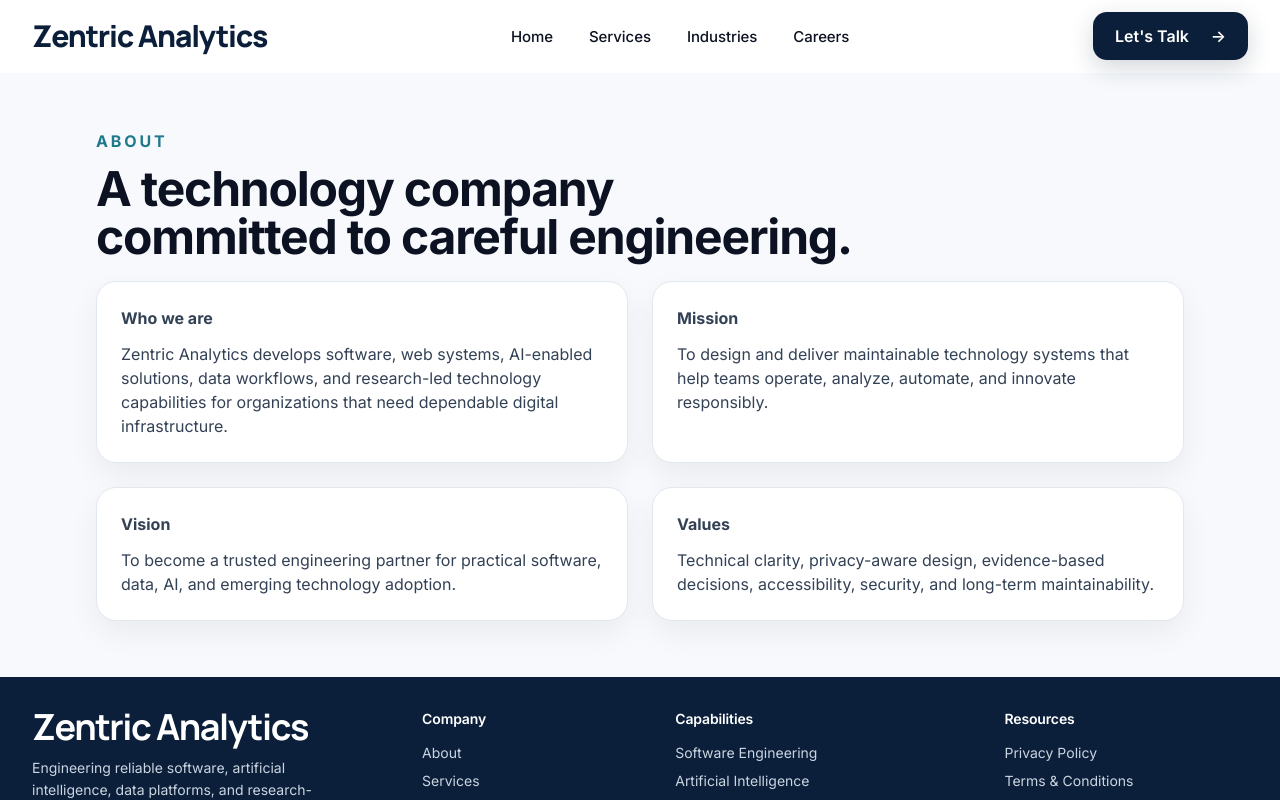
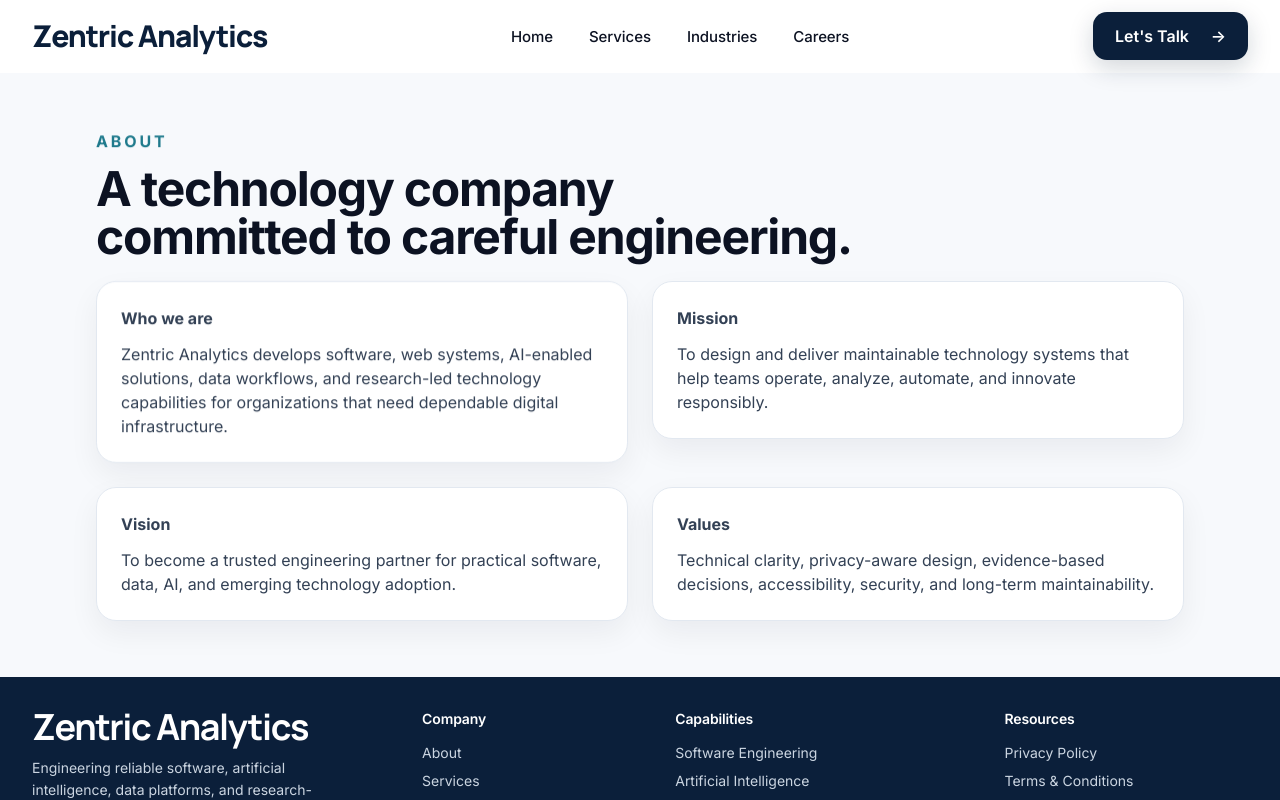
Before and after one commit to Zentric-Analytics/Zentricanalytics.com, a Next.js app: page /about in a window 1280 px wide. Shown: the top 800 px of the page. Built offline with nearby package versions, Linux system fonts and the light colour scheme.

Commit message:
Apply global motion to About page

```diff
--- a/src/app/about/page.tsx
+++ b/src/app/about/page.tsx
@@ -1,2 +1,48 @@
-import { PageShell } from '@/components/PageShell';import { Section } from '@/components/Section';
-export default function About(){return <PageShell><Section eyebrow="About" title="A technology company committed to careful engineering."><div className="grid gap-6 md:grid-cols-2"><div className="card p-6"><h2 className="font-bold">Who we are</h2><p className="mt-3">Zentric Analytics develops software, web systems, AI-enabled solutions, data workflows, and research-led technology capabilities for organizations that need dependable digital infrastructure.</p></div><div className="card p-6"><h2 className="font-bold">Mission</h2><p className="mt-3">To design and deliver maintainable technology systems that help teams operate, analyze, automate, and innovate responsibly.</p></div><div className="card p-6"><h2 className="font-bold">Vision</h2><p className="mt-3">To become a trusted engineering partner for practical software, data, AI, and emerging technology adoption.</p></div><div className="card p-6"><h2 className="font-bold">Values</h2><p className="mt-3">Technical clarity, privacy-aware design, evidence-based decisions, accessibility, security, and long-term maintainability.</p></div></div></Section></PageShell>}
+import { HoverMotion, Stagger } from '@/components/Motion';
+import { PageShell } from '@/components/PageShell';
+
+const aboutCards = [
+  {
+    title: 'Who we are',
+    body: 'Zentric Analytics develops software, web systems, AI-enabled solutions, data workflows, and research-led technology capabilities for organizations that need dependable digital infrastructure.',
+  },
+  {
+    title: 'Mission',
+    body: 'To design and deliver maintainable technology systems that help teams operate, analyze, automate, and innovate responsibly.',
+  },
+  {
+    title: 'Vision',
+    body: 'To become a trusted engineering partner for practical software, data, AI, and emerging technology adoption.',
+  },
+  {
+    title: 'Values',
+    body: 'Technical clarity, privacy-aware design, evidence-based decisions, accessibility, security, and long-term maintainability.',
+  },
+];
+
+export default function About() {
+  return (
+    <PageShell>
+      <section className="mx-auto w-full max-w-6xl min-w-0 px-4 py-10 sm:px-6 sm:py-12 lg:px-8 lg:py-14">
+        <Stagger className="max-w-3xl" staggerDelay={90}>
+          <p className="mb-3 min-w-0 break-words text-base font-bold uppercase tracking-[0.18em] text-accent">About</p>
+          <h1 className="mb-5 max-w-3xl break-words text-3xl font-bold tracking-tight text-ink sm:text-4xl md:text-5xl">
+            A technology company committed to careful engineering.
+          </h1>
+        </Stagger>
+        <div className="min-w-0 break-words text-slate-700">
+          <Stagger className="grid gap-6 md:grid-cols-2" staggerDelay={100}>
+            {aboutCards.map((card) => (
+              <div key={card.title}>
+                <HoverMotion className="card za-hover-glow p-6">
+                  <h2 className="font-bold">{card.title}</h2>
+                  <p className="mt-3">{card.body}</p>
+                </HoverMotion>
+              </div>
+            ))}
+          </Stagger>
+        </div>
+      </section>
+    </PageShell>
+  );
+}
```
